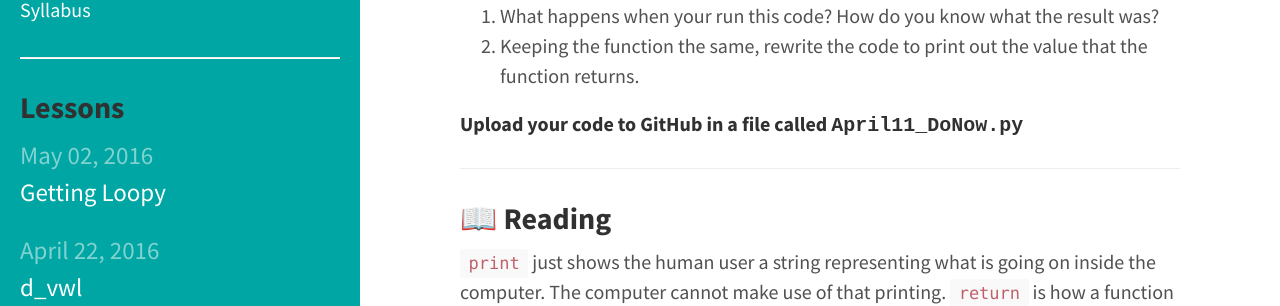
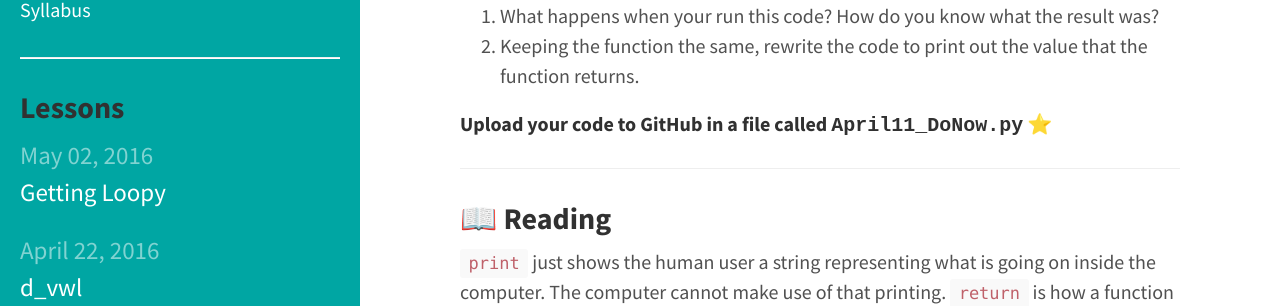
Before and after one commit to bensk/cs11, a Jekyll site: the page built from _posts/2016/2016-04-11-returnVSprint.md, in a window 1280 px wide and 900 px high, scrolled down 484 px. Shown: the part 149-455 px from the top of the window. Built offline with Jekyll 4.4.1, drawn with Linux system fonts in a browser that asks for light colours; a style sheet for code colours, icons or effects is not loaded.

```diff
--- a/_posts/2016/2016-04-11-returnVSprint.md
+++ b/_posts/2016/2016-04-11-returnVSprint.md
@@ -25,7 +25,7 @@
 1. What happens when your run this code? How do you know what the result was?
 2. Keeping the function the same, rewrite the code to print out the value that the function returns.
 
-#### <span class="mega-octicon octicon-mark-github"></span> Upload your code to GitHub in a file called <kbd>April11_DoNow.py</kbd>
+#### <span class="mega-octicon octicon-mark-github"></span> Upload your code to GitHub in a file called <kbd>April11_DoNow.py</kbd> ⭐️
 
 
 
```
